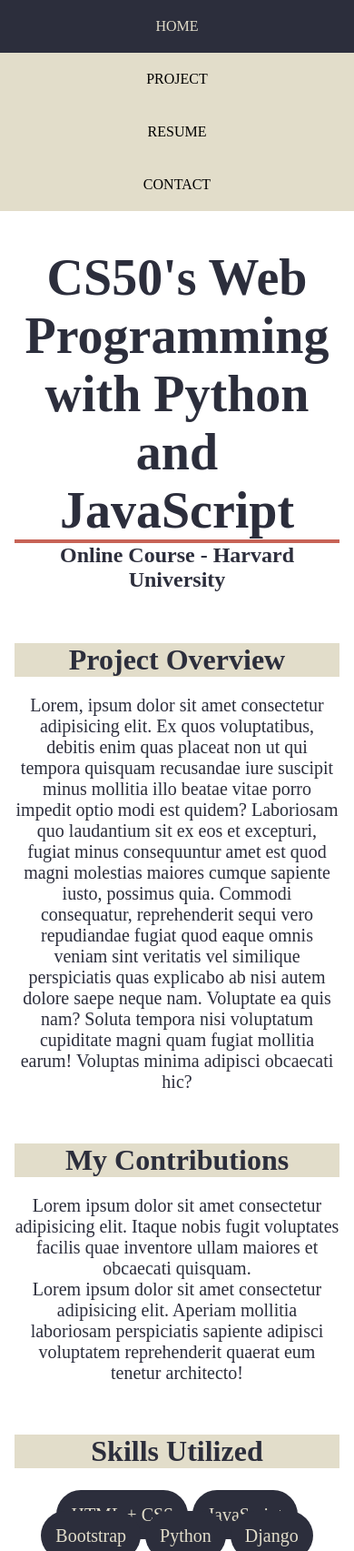
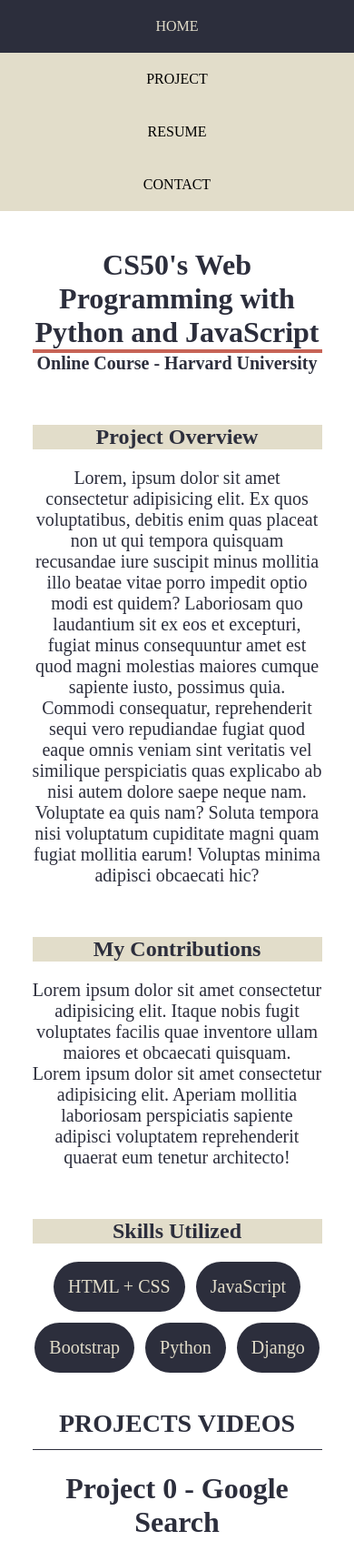
Before and after one commit to emirisato1003/Emiri_Sato_Portfolio, a PHP site: page /project_6.html in a window 390 px wide. Shown: the top 1705 px of the page at 91% size. Run offline with PHP 8.4, Linux system fonts and the light colour scheme.

Commit message:
fixing project.css

```diff
--- a/css/project.css
+++ b/css/project.css
@@ -11,7 +11,7 @@
 * {box-sizing:border-box}
 
 .project h1{
-    font-size: 7rem;
+    font-size: 5.5rem;
     border-bottom: var(--border-bold);
 }
 
@@ -29,14 +29,16 @@
     font-size: 2.5rem;
 }
 
-.project .used_skills ul{
-    list-style-type: none;
+.project .used_skills .skills_container{
     font-size: 2.5rem;
-    margin-top: 5rem;
+    display: flex;
+    flex-flow: row;
+    flex-wrap: wrap;
+    gap: 1.5rem;
+    justify-content:center;
 }
 
-.project .used_skills ul li{
-    display: inline;
+.project .used_skills .skills_container .box{
     background-color: var(--black);
     color: var(--white);
     padding: 2rem;
@@ -46,22 +48,20 @@
 .project .project_videos .project_title{
     font-size: 5rem;
     text-transform: uppercase;
-    margin: 10rem 0;
-    padding-bottom: 2rem;
+    margin: 5rem 0 3rem;
+    padding-bottom: 1.5rem;
     border-bottom: var(--border-light)
 }
 
-.project .project_videos .flex-container{
-    display: grid;
-    grid-template-columns: repeat(auto-fit, minmax(45rem, 1fr));
-    align-items: flex-start;
-    gap: 3rem;
-    margin: 3rem;
+.project .flex-container .box iframe{
+    height: 40rem;
+    width: 100%;
+    object-fit: cover;
 }
 
 .project .project_videos .flex-container h4{
     font-size: 4rem;
-    margin-bottom: 2rem;
+    margin: 2rem 0;
 }
 
 /* Slideshow container */
@@ -106,7 +106,6 @@
 
 /* Caption text */
 .text {
-    /* color: var(--black); */
     font-size: 15px;
     padding: 8px 12px;
     position: absolute;
@@ -119,7 +118,6 @@
 
 /* Number text (1/3 etc) */
 .numbertext {
-    /* color: #f2f2f2; */
     font-size: 12px;
     padding: 8px 12px;
     position: absolute;
@@ -152,3 +150,30 @@
     from {opacity: .4}
     to {opacity: 1}
 }
+
+@media (max-width:790px){
+    .project h1{
+        font-size: 4rem;
+    }
+
+    .project h2{
+        font-size: 2.5rem;
+    }
+
+    .project h3{
+        font-size: 3rem;
+    }
+
+    .project .project_videos .project_title{
+        font-size: 3.5rem;
+    }
+}
+
+
+@media(max-width:450px){
+    .project .project_videos .flex-container .box iframe{
+        height: auto;
+        width: auto;
+    }
+
+}
--- a/css/style.css
+++ b/css/style.css
@@ -48,6 +48,7 @@
 
 section{
     margin-left: 30%;
+    margin-right: 10%;
     margin-top: 5rem;
     margin-bottom: 10rem;
     padding: 1px 16px;
@@ -438,7 +439,8 @@
     }
 
     section{
-        margin-left: 0;
+        margin-left: 5%;
+        margin-right: 5%;
     }
 
     .about .skills ul li img{
@@ -462,6 +464,9 @@
 }
 
 @media(max-width:650px){
+    html{
+        font-size: 50%;
+    }
 
     .heading span{
         font-size: 4.5rem;
@@ -480,11 +485,8 @@
     }
 }
 
-@media(max-width:450px){
-
-    html{
-        font-size: 50%;
-    }
+/* 450px */
+@media(max-width:580px){
 
     .header ul.navbar li a{
         text-align: center;
--- a/project_6.html
+++ b/project_6.html
@@ -57,13 +57,13 @@
 
         <div class="used_skills">
             <h3>Skills Utilized</h3>
-            <ul>
-                <li>HTML + CSS</li>
-                <li>JavaScript</li>
-                <li>Bootstrap</li>
-                <li>Python</li>
-                <li>Django</li>
-            </ul>
+            <div class="skills_container">
+                <div class="box">HTML + CSS</div>
+                <div class="box">JavaScript</div>
+                <div class="box">Bootstrap</div>
+                <div class="box">Python</div>
+                <div class="box">Django</div>
+            </div>
         </div>
 
         <div class="project_videos">
```
